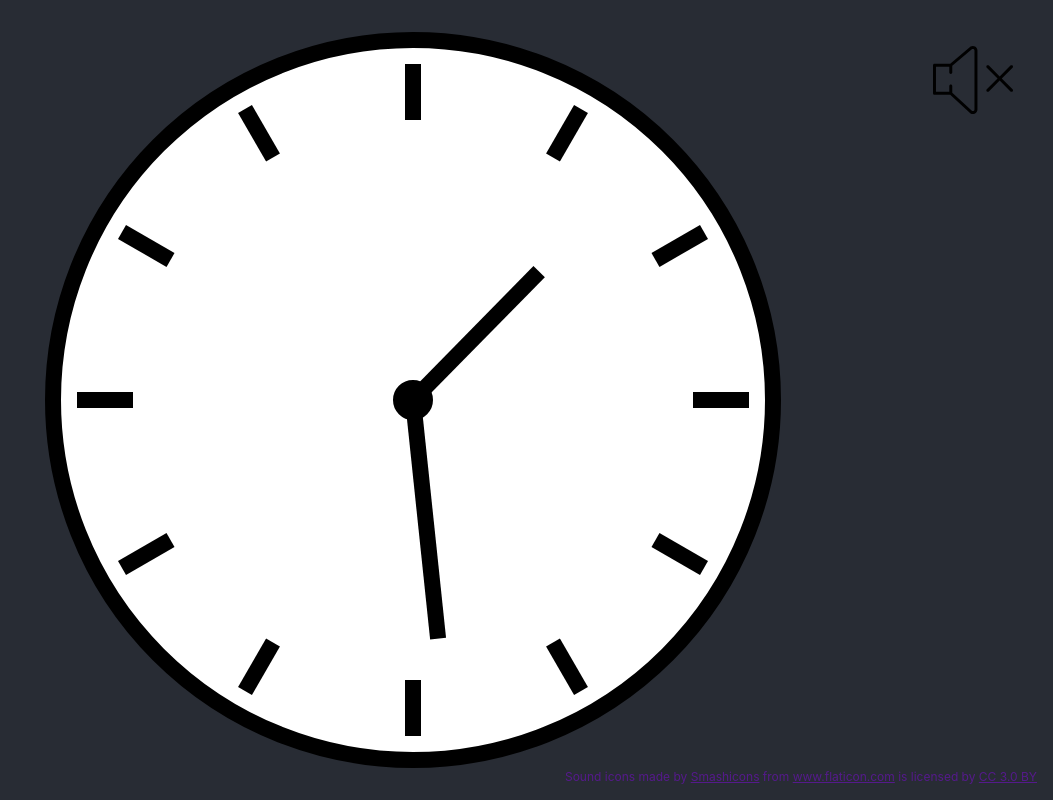
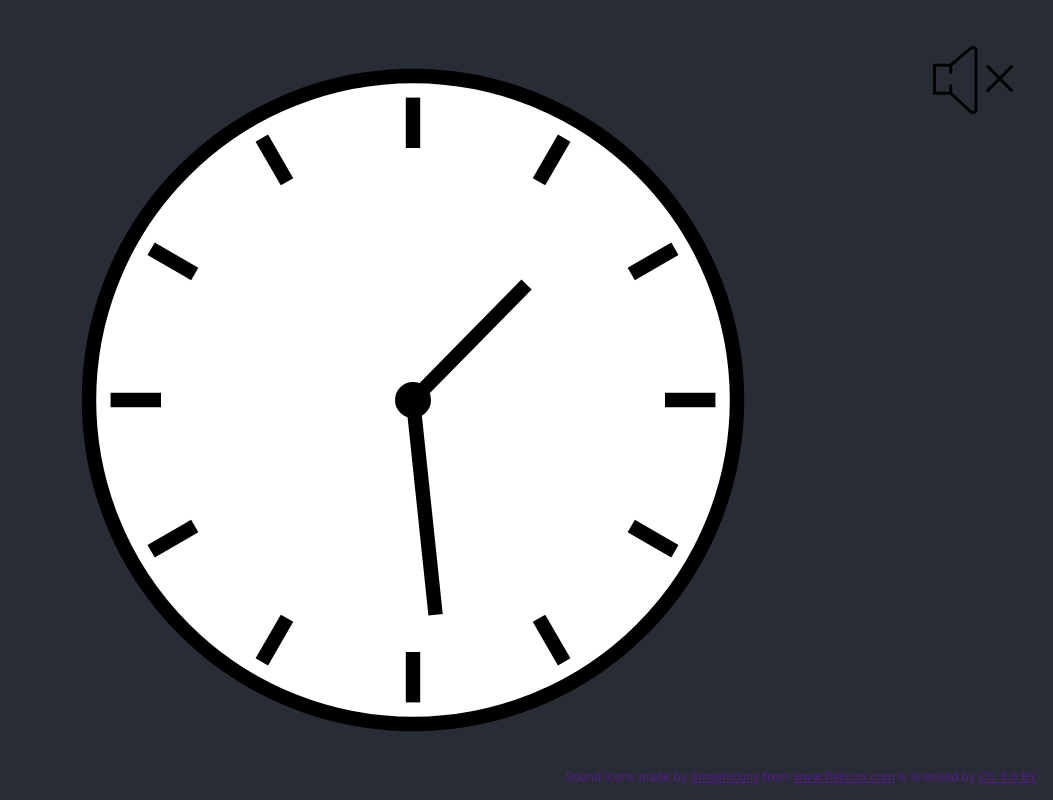
Before and after one commit to CharlesTaylor7/clock, a React (Create React App) app: page / in a window 1280 px wide. Shown: the whole page, without its empty margins (227-1280 px from the left). Built offline with nearby package versions, Linux system fonts and the light colour scheme.

Commit message:
Decrease clock size

```diff
--- a/src/components/clock/Clock.css
+++ b/src/components/clock/Clock.css
@@ -1,4 +1,4 @@
 .clock {
-  height: 100vmin;
+  height: 90vmin;
   pointer-events: none;
 }
```
